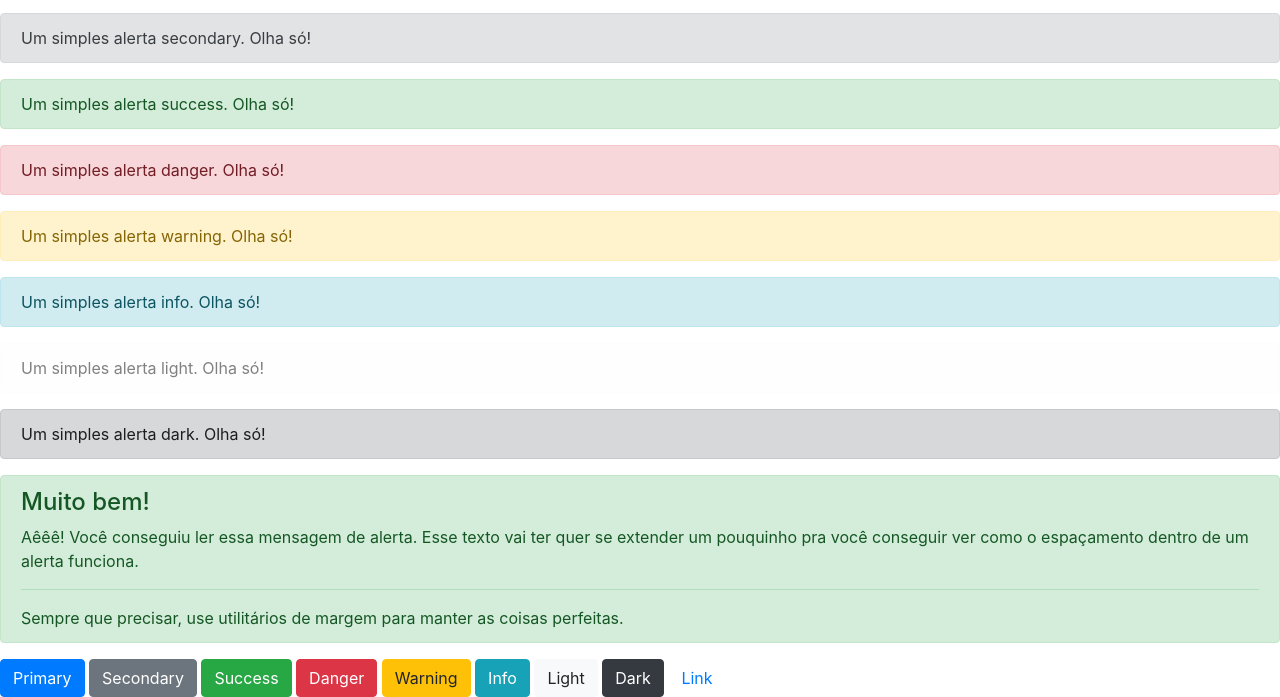
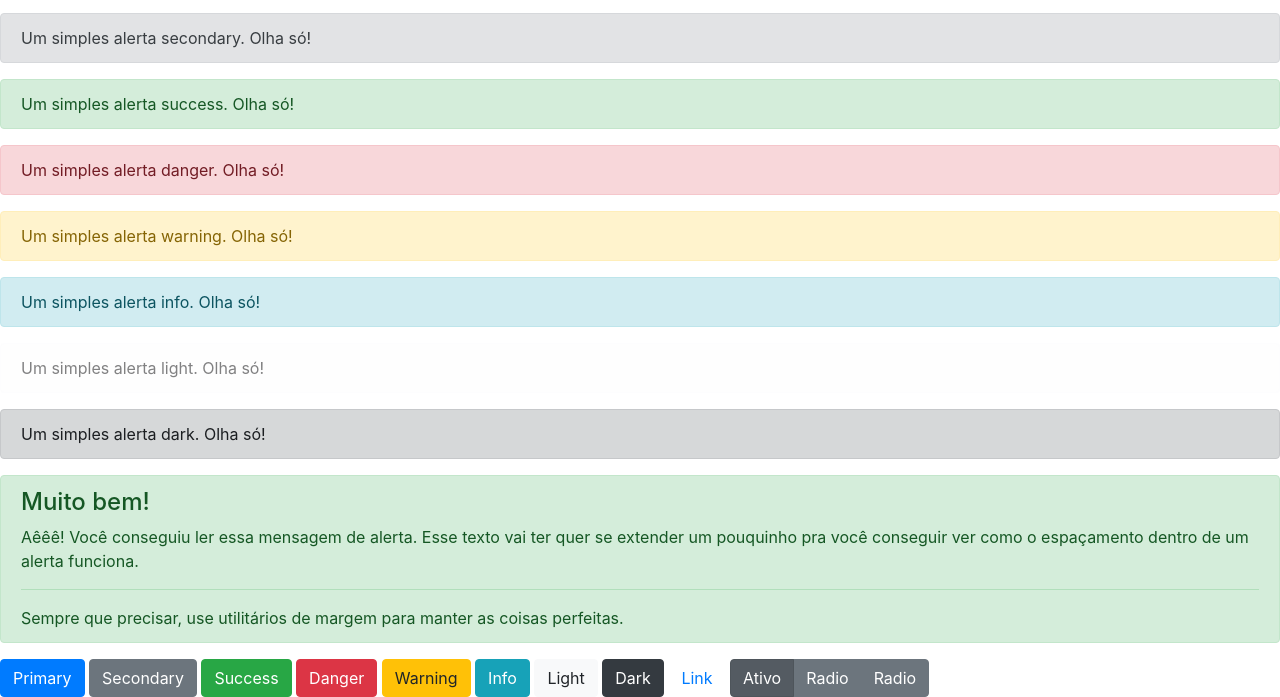
Before and after one commit to EmanuelPires123/3-Bootstrap, a plain HTML site: page index.html in a window 1280 px wide. Shown: the part 409-1106 px from the top of the page. Drawn offline with nearby package versions, Linux system fonts and the light colour scheme.

Commit message:
Update index.html

```diff
--- a/index.html
+++ b/index.html
@@ -61,5 +61,16 @@
 <button type="button" class="btn btn-dark">Dark</button>
 
 <button type="button" class="btn btn-link">Link</button>
+    <div class="btn-group btn-group-toggle" data-toggle="buttons">
+  <label class="btn btn-secondary active">
+    <input type="radio" name="options" id="option1" autocomplete="off" checked> Ativo
+  </label>
+  <label class="btn btn-secondary">
+    <input type="radio" name="options" id="option2" autocomplete="off"> Radio
+  </label>
+  <label class="btn btn-secondary">
+    <input type="radio" name="options" id="option3" autocomplete="off"> Radio
+  </label>
+</div>
   </body>
 </html>
```
